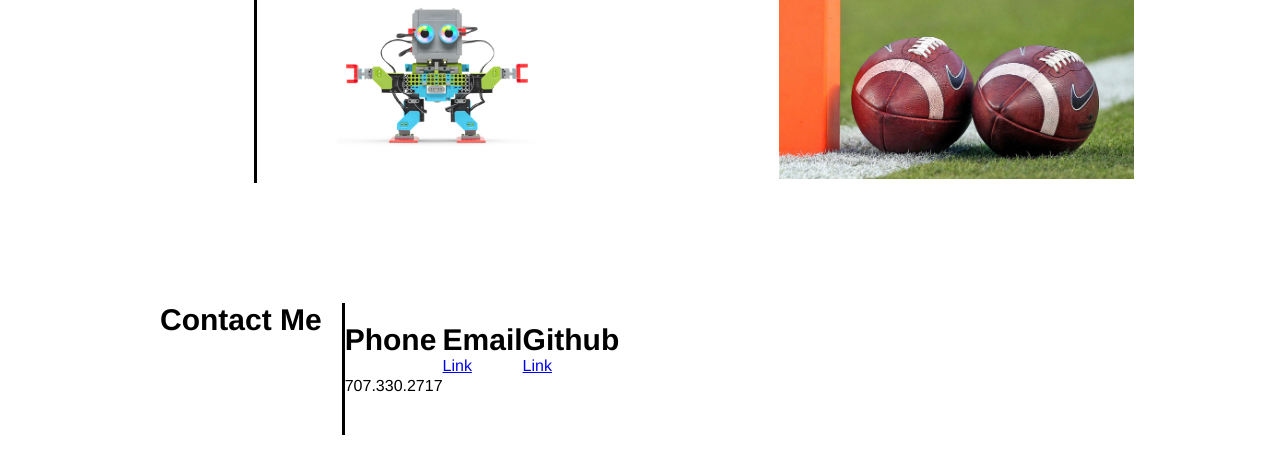
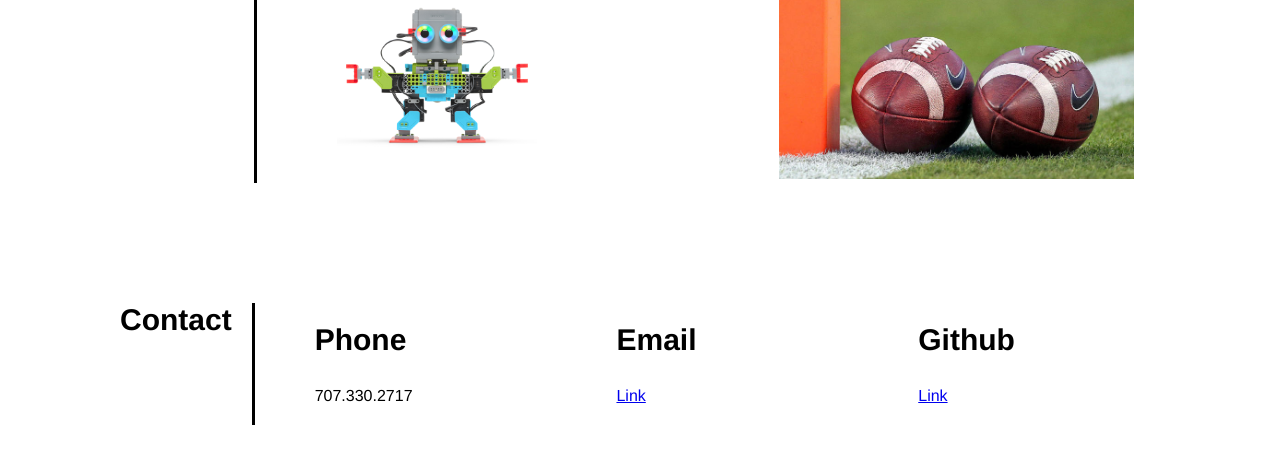
Before and after one commit to EricKenji/portfolio, a plain HTML site: page Develop/index.html in a window 1280 px wide. Shown: the part 1137-1610 px from the top of the page. Drawn offline with Linux system fonts and the light colour scheme.

Commit message:
added contact section

```diff
--- a/Develop/assets/css/style.css
+++ b/Develop/assets/css/style.css
@@ -82,7 +82,7 @@ header nav ul li a {
   color: var(--secondary-color);
 }
 
-.section-title {
+.aboutmetitle {
   font-size: 30px;
   border-right: 3px solid;
   padding-right: 20px;
@@ -103,6 +103,13 @@ header nav ul li a {
 .mywork {
   padding: 60px;
   display:flex;
+}
+
+.worktitle {
+    font-size: 30px;
+    border-right: 3px solid;
+    padding-right: 20px;
+    padding-left: 100px;
 }
 
 .pics {
@@ -158,17 +165,33 @@ header nav ul li a {
 
 }
 
+.contacttitle {
+  font-size: 30px;
+    border-right: 3px solid;
+    padding-right: 20px;
+    padding-left: 60px;
+}
+
 .contact-info {
   display: flex;
+  justify-content: space-between;
+  width: 100%;
+  padding-left: 60px;
+}
+
+.contact-info > *{
   margin: 20px 0;
+  flex: 1;
+
 }
 
 .contact-info h2 {
   font-size: 30px;
+  padding-bottom: 30px;
 }
 
 .contact-info p {
-  margin: 20px 0;
+
 }
 
 .email a {
--- a/Develop/index.html
+++ b/Develop/index.html
@@ -43,7 +43,7 @@
   <!-- about me section -->
   <section id="about-me" class="info">
     <div class="title">
-      <h2 class="section-title">About Me</h2>
+      <h2 class="aboutmetitle">About Me</h2>
     </div>
     <div class="aboutme">
       <p>
@@ -55,7 +55,7 @@
   <!-- work section -->
   <section id="work" class=mywork>
     <div class="title">
-      <h2 class="section-title">Work</h2>
+      <h2 class="worktitle">Work</h2>
     </div>
     <div class="pics">
       <article class="run">
@@ -80,7 +80,7 @@
   <!-- contact section -->
   <section id="contact" class="contact-me">
     <div class="title">
-      <h2 class="section-title">Contact Me</h2>
+      <h2 class="contacttitle">Contact</h2>
     </div>
     <div class="contact-info">
       <div>
```
